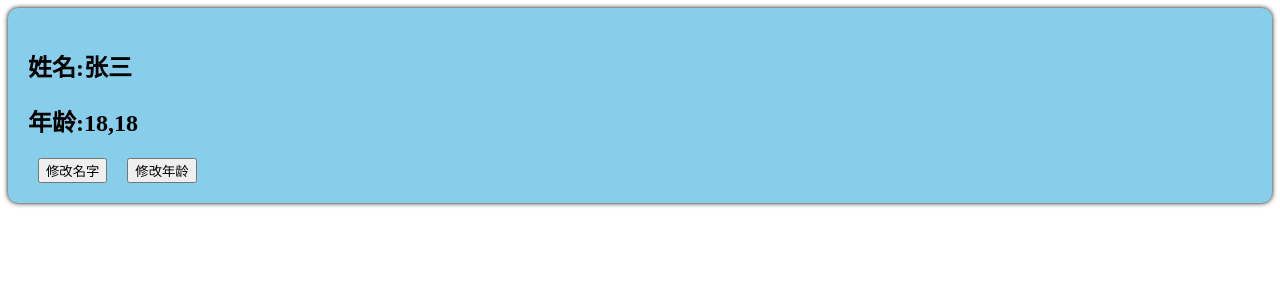
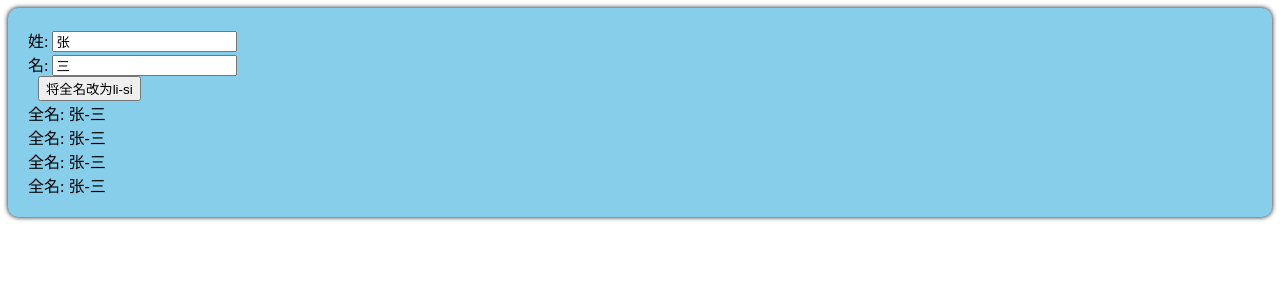
Before and after one commit to wenjuhe/hello_vue3, a Vue app: page / in a window 1280 px wide. Shown: the top 300 px of the page. Built offline with nearby package versions, Linux system fonts and the light colour scheme.

Commit message:
计算属性

```diff
--- a/src/App.vue
+++ b/src/App.vue
@@ -2,15 +2,15 @@
 
 
 <template>
-  <Person2/>
+  <person/>
 </template>
 
 
 <script lang="ts">
-  import Person2 from './components/Person2.vue'
+  import Person from './components/Person3.vue'
 
   export default {
     name: 'App', //组件名
-    components:{Person2} //注册组件
+    components:{Person} //注册组件
   }
 </script>
--- /dev/null
+++ b/src/components/Person3.vue
@@ -0,0 +1,64 @@
+<template>
+    <div class="person3">
+        姓: <input type="text" v-model="firstName"> <br>
+        名: <input type="text" v-model="lastName"> <br>
+        <button @click="changeFullName">将全名改为li-si</button> <br>
+        全名: <span>{{ fullName }}</span> <br>
+        全名: <span>{{ fullName2() }}</span> <br>
+        全名: <span>{{ fullName2() }}</span> <br>
+        全名: <span>{{ fullName2() }}</span> <br>
+    </div>
+</template>
+
+<script lang="ts" setup name="Person3">
+    import {ref,computed} from 'vue'
+
+    let firstName = ref('张')
+    let lastName = ref('三')
+
+    //方法没有缓存
+    function fullName2() {
+        console.log(2)
+        return firstName.value.slice(0,1).toUpperCase() + firstName.value.slice(1) + '-' + lastName.value
+    }
+
+    //计算属性有缓存 这么定义的fullName是一个计算属性,且是只读的
+    // let fullName = computed(() => {
+    //     console.log(1)
+    //     return firstName.value.slice(0,1).toUpperCase() + firstName.value.slice(1) + '-' + lastName.value
+    // })
+
+    //这么定义的fullName是一个计算属性,可读可写
+    let fullName = computed({
+        get(){
+            return firstName.value.slice(0,1).toUpperCase() + firstName.value.slice(1) + '-' + lastName.value
+
+        },
+        set(val){
+            const [str1,str2] = val.split('-')
+            firstName.value = str1
+            lastName.value = str2
+        }
+    })
+
+    function changeFullName (){
+        console.log(fullName)
+        fullName.value = 'li-si'
+    }
+</script>
+
+
+<style scoped>
+    .person3 {
+    background-color: skyblue;
+    box-shadow: 0 0 5px;
+    border-radius: 10px;
+    padding: 20px;
+  }
+  button {
+    margin: 0 10px;
+  }
+  li {
+    font-size: 50px;
+  }
+</style>
```
